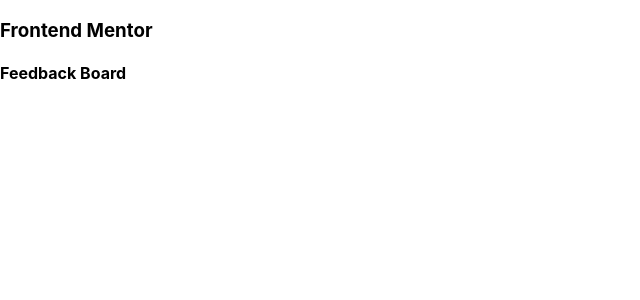
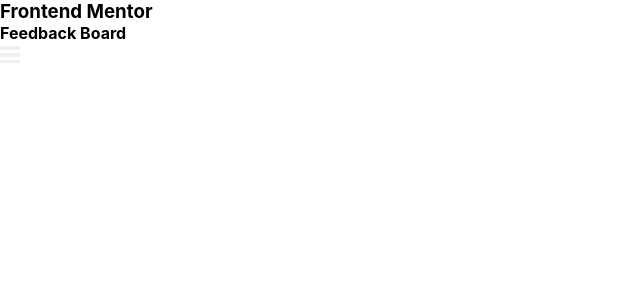
Before and after one commit to sammyodiagbe/product_feedback_app, a React (Create React App) app: page / in a window 1280 px wide. Shown: the top 300 px of the page, without its empty margins (0-640 px from the left). Built offline with nearby package versions, Linux system fonts and the light colour scheme.

Commit message:
structuring the suggestion page

```diff
--- a/src/components/nav.js
+++ b/src/components/nav.js
@@ -1,10 +1,32 @@
+import { useState } from "react";
+import hamBurgerImage from "../assets/shared/mobile/icon-hamburger.svg";
+import closeImage from "../assets/shared/mobile/icon-close.svg";
+
 const Nav = (showNavigation) => {
+  const [showSidebar, toggleSidebar] = useState(false);
   return showNavigation ? (
     <nav className="pf-navigation">
       <div className="pf-navigation-title-container">
         <h3>Frontend Mentor</h3>
         <h4>Feedback Board</h4>
       </div>
+      <div className="pf-navigation-trigger-container">
+        {!showSidebar ? (
+          <button
+            className="pf-navigation-trigger"
+            onClick={() => toggleSidebar(true)}
+          >
+            <img src={hamBurgerImage} alt="navigation trigger hamburger" />
+          </button>
+        ) : (
+          <button
+            className="pf-navigation-trigger"
+            onClick={() => toggleSidebar(true)}
+          >
+            <img src={closeImage} alt="navigation trigger hamburger" />
+          </button>
+        )}
+      </div>
     </nav>
   ) : null;
 };
--- /dev/null
+++ b/src/styles/index.css
@@ -0,0 +1,11 @@
+* {
+  padding: 0;
+  margin: 0;
+  border: none;
+  outline: none;
+}
+
+body, html {
+  font-size: 16px;
+}
+/*# sourceMappingURL=index.css.map */
--- /dev/null
+++ b/src/styles/index.scss
@@ -0,0 +1 @@
+@import "./reset";
```
Also changed, not shown: src/index.js (+7 -6 lines), 1 other file (tests, documents, lock files or other folders).
